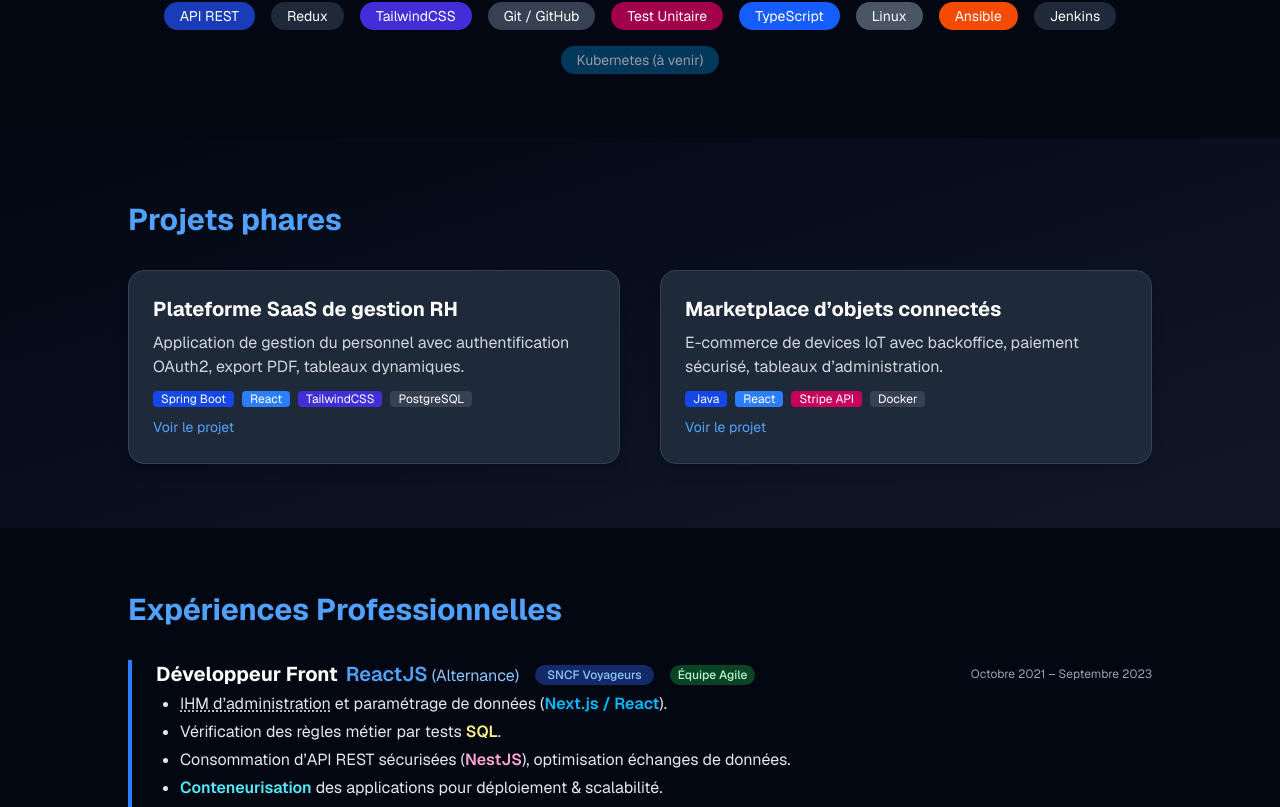
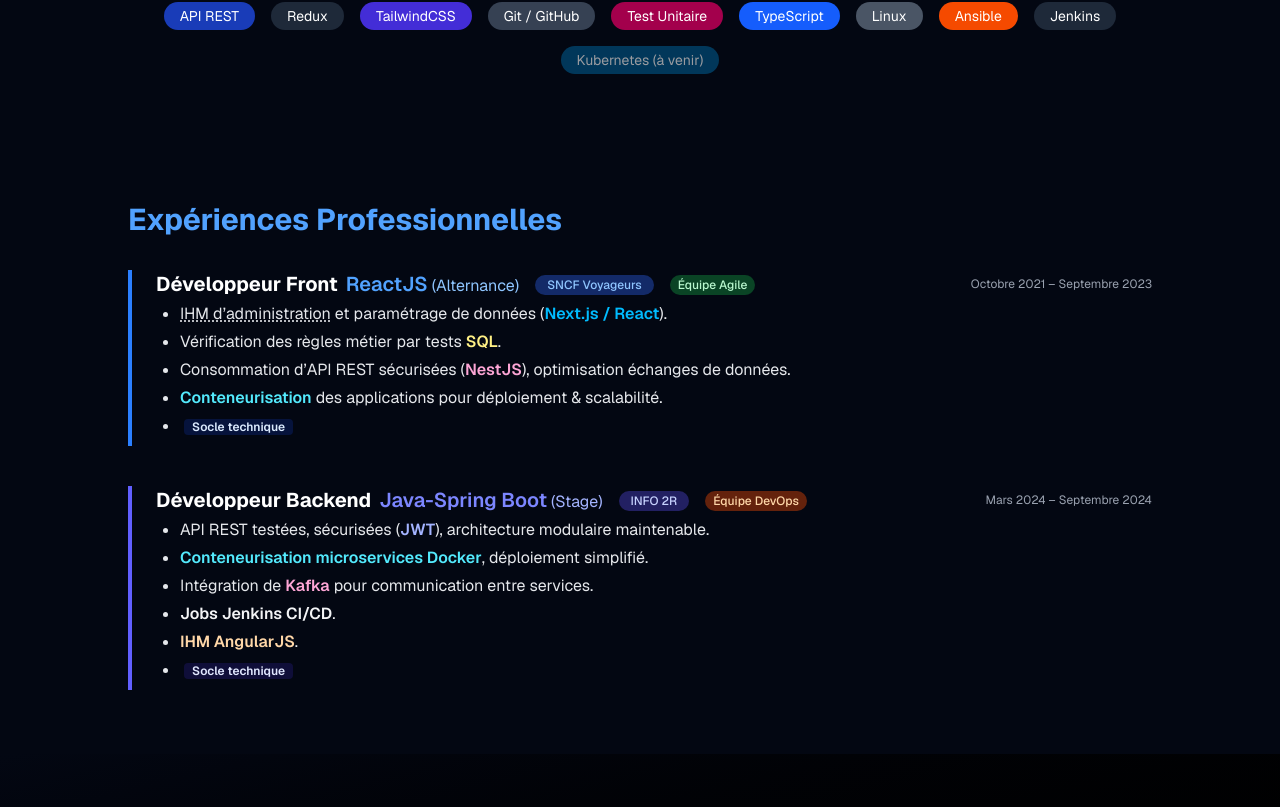
Before and after one commit to SimBienvenueHoulBoumi/porfolio-v2, a Next.js app: page / in a window 1280 px wide. Shown: the part 1170-1977 px from the top of the page. Built offline with nearby package versions, Linux system fonts and the light colour scheme.

Commit message:
remove projets

```diff
--- a/src/app/page.tsx
+++ b/src/app/page.tsx
@@ -5,7 +5,6 @@ import { useRef } from "react";
 import useFadeIn from "../hooks/useFadeIn";
 import Hero from "../components/Hero";
 import Skills from "../components/Skills";
-import Projects from "../components/Projects";
 import Experience from "../components/Experience";
 import Contact from "../components/Contact";
 import Footer from "../components/Footer";
@@ -28,7 +27,6 @@ export default function Page() {
         <ScrollToBottomButton onClick={handleScrollToFooter} />
       </div>
       <Skills />
-      <Projects />
       <Experience />
       <Contact />
       <Footer ref={footerRef} />
```
